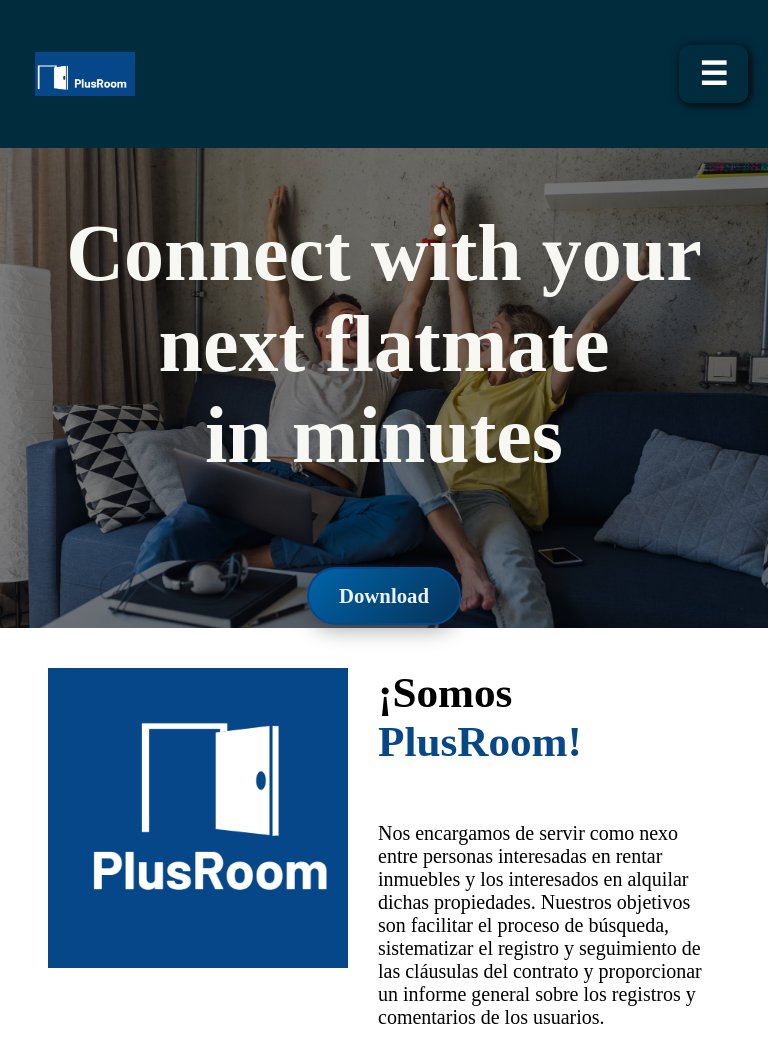
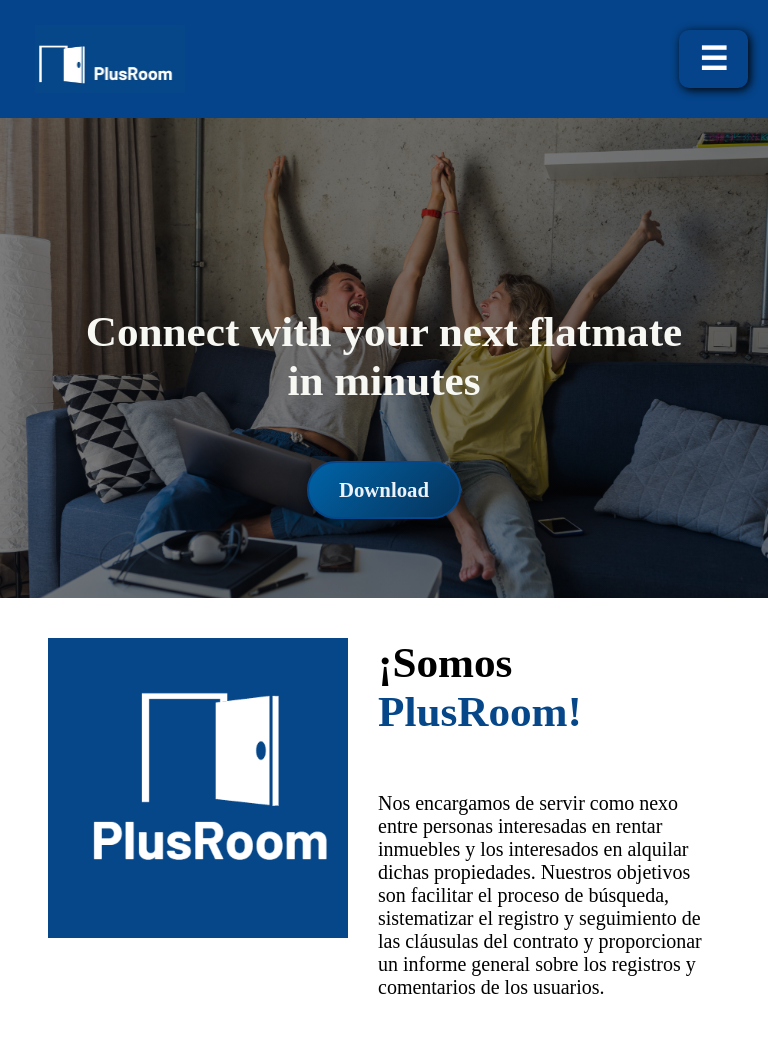
Before and after one commit to WX61-Grupo2-AplicacionesMoviles/LandingPage-plusroom, a plain HTML site: page index.html in a window 768 px wide. Shown: the top 1052 px of the page. Drawn offline with nearby package versions, Linux system fonts and the light colour scheme.

Commit message:
feat: style update

```diff
--- a/style.css
+++ b/style.css
@@ -36,8 +36,8 @@ button:hover{
     margin: auto;
 }
 header{
-    background-color: #002C3E;
-    padding: 20px 0;
+    background-color: #05448a;
+    padding: 5px 0;
 }
 header .logo{
     margin: 0;
@@ -53,11 +53,11 @@ header .container{
     padding: 20px 15px;
     position: relative;
 }
-header img {
+/* header img {
     max-height: 60px;
-}
+} */
 header .container img{
-    width: 100px;
+    width: 150px;
     margin-top: 10px;
 }
 header nav{
@@ -300,7 +300,7 @@ header nav a:hover {
 
 
 footer{
-    background-color: #002C3E;
+    background-color: #05448a;
 }
 footer p{
     margin: 0;
@@ -411,7 +411,8 @@ quote-text, .download-phrase {
     }
 
     #home h2{
-        font-size: 5em;
+        /* font-size: 4em; */
+        margin-top: 120px;
     }
     #home{
         height: 60vh;
@@ -568,9 +569,9 @@ quote-text, .download-phrase {
         display: none;
         flex-direction: column;
         position: absolute;
-        top: 88px;
+        top: 100px;
         right: 0;
-        background-color: #002C3E;
+        background-color: #05448a;
         width: 100%;
         z-index: 10;
     }
```
